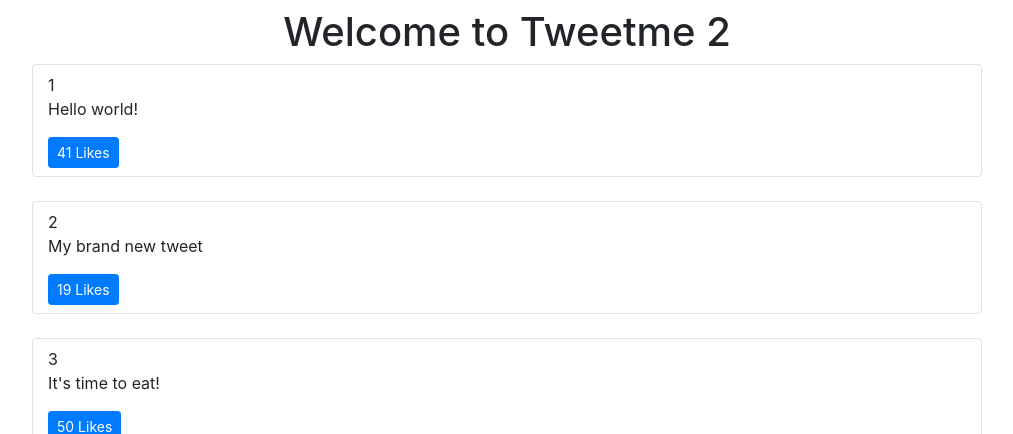
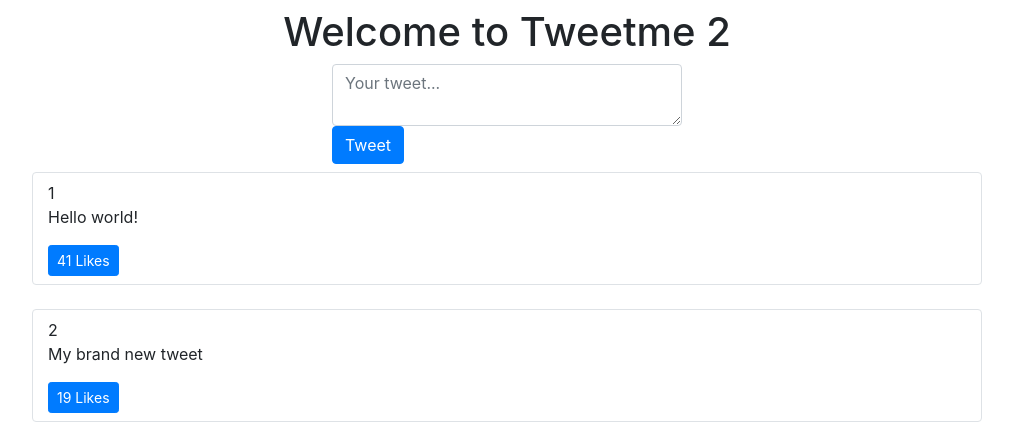
Before and after one commit to AleksGrig/tweetme2, a Django app: page / in a window 1280 px wide. Shown: the part 56-490 px from the top of the page, without its empty margins (133-1146 px from the left). Run offline with Django 3.2, Linux system fonts and the light colour scheme; data comes from the database, SQL or seed files in the repository; both versions use the stored data as it was after the commit; some libraries are stand-ins or nearby versions.

Commit message:
23. Tweet Form by Hand

```diff
--- a/templates/pages/home.html
+++ b/templates/pages/home.html
@@ -9,6 +9,16 @@ Tweetme 2
 <div class="row text-center">
     <div class="col">
         <h1>Welcome to Tweetme 2</h1>
+    </div>
+</div>
+
+<div class="row mb-2">
+    <div class="col-md-4 mx-auto col-10">
+        <form class="form" method="POST" action="/create-tweet"> {% csrf_token %}
+            <input type="hidden" value="/" name="next" />
+            <textarea class="form-control" name="content" placeholder="Your tweet..."></textarea>
+            <button type="submit" class="btn btn-primary">Tweet</button>
+        </form>
     </div>
 </div>
 
```
Also changed, not shown: db.sqlite3.
